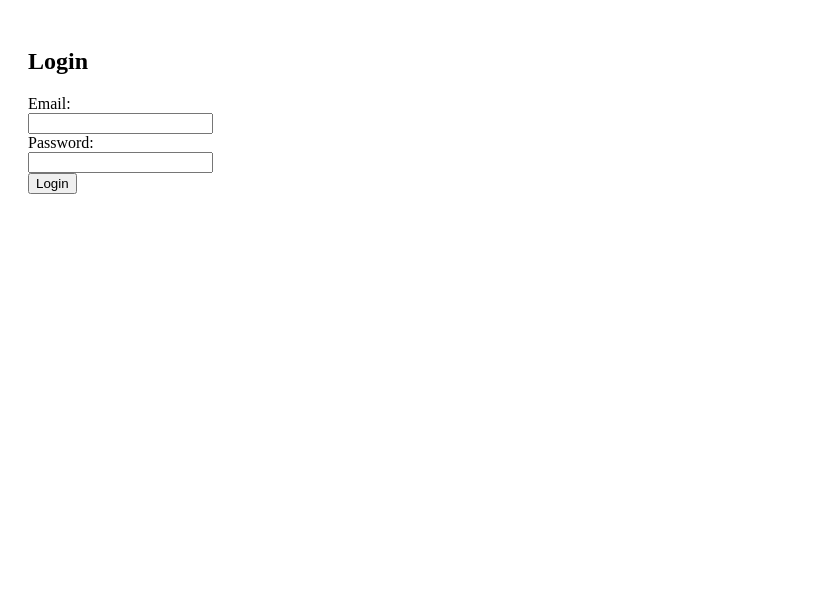
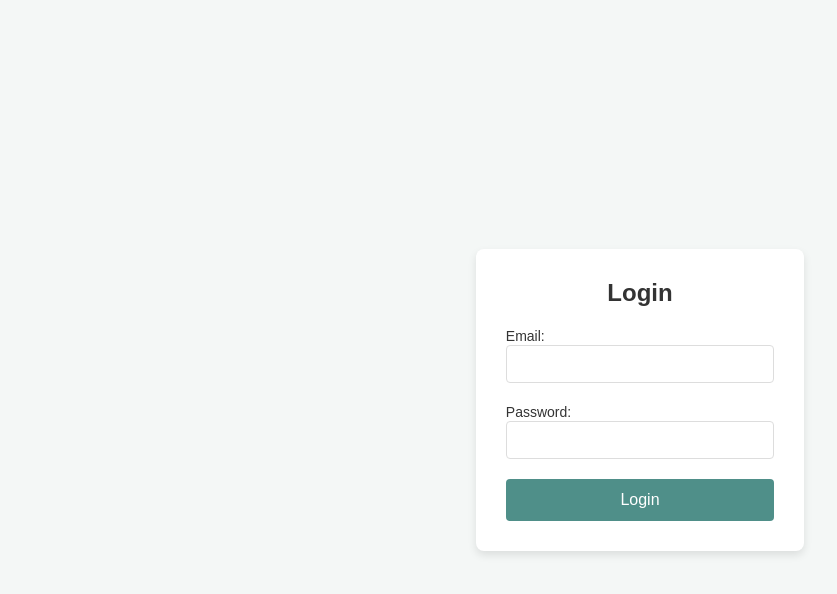
Before and after one commit to RinaKorca/Task-Manager, a React (Vite) app in the folder mern-task-manager/frontend/: page /login in a window 1280 px wide. Shown: the top 594 px of the page, without its empty margins (0-837 px from the left). Built offline with nearby package versions, Linux system fonts and the light colour scheme.

Commit message:
add some css styles for login and registration form

```diff
--- a/mern-task-manager/frontend/src/pages/Login.jsx
+++ b/mern-task-manager/frontend/src/pages/Login.jsx
@@ -1,6 +1,7 @@
 import { useState } from "react";
 import axios from "axios";
 import { useNavigate } from "react-router-dom";
+import "../styles/login.css";
 
 export default function Login() {
   const [formData, setFormData] = useState({ email: "", password: "" });
@@ -35,33 +36,39 @@ export default function Login() {
   };
 
   return (
-    <div style={{ padding: 20 }}>
-      <h2>Login</h2>
-      {error && <p style={{ color: "red" }}>{error}</p>}
-      <form onSubmit={handleSubmit}>
-        <div>
-          <label>Email:</label>
-          <br />
+    <div className="login-container">
+      <h2 className="login-heading">Login</h2>
+      {error && <p className="login-error">{error}</p>}
+      <form onSubmit={handleSubmit} className="login-form">
+        <div className="form-group">
+          <label htmlFor="email" className="form-label">
+            Email:
+          </label>
           <input
             type="email"
             name="email"
             value={formData.email}
             onChange={handleChange}
             required
+            className="form-input"
           />
         </div>
-        <div>
-          <label>Password:</label>
-          <br />
+        <div className="form-group">
+          <label htmlFor="password" className="form-label">
+            Password:
+          </label>
           <input
             type="password"
             name="password"
             value={formData.password}
             onChange={handleChange}
             required
+            className="form-input"
           />
         </div>
-        <button type="submit">Login</button>
+        <button type="submit" className="submit-button">
+          Login
+        </button>
       </form>
     </div>
   );
--- a/mern-task-manager/frontend/src/pages/Register.jsx
+++ b/mern-task-manager/frontend/src/pages/Register.jsx
@@ -1,6 +1,7 @@
 import { useState } from "react";
 import axios from "axios";
 import { useNavigate } from "react-router-dom";
+import "../styles/Register.css";
 
 export default function Register() {
   const [formData, setFormData] = useState({
@@ -34,44 +35,46 @@ export default function Register() {
   };
 
   return (
-    <div style={{ padding: 20 }}>
+    <div className="register-container">
       <h2>Register</h2>
-      {error && <p style={{ color: "red" }}>{error}</p>}
-      <form onSubmit={handleSubmit}>
-        <div>
+      {error && <p className="error">{error}</p>}
+      <form onSubmit={handleSubmit} className="register-form">
+        <div className="input-group">
           <label>Name:</label>
-          <br />
           <input
             type="text"
             name="name"
             value={formData.name}
             onChange={handleChange}
             required
+            className="input-field"
           />
         </div>
-        <div>
+        <div className="input-group">
           <label>Email:</label>
-          <br />
           <input
             type="email"
             name="email"
             value={formData.email}
             onChange={handleChange}
             required
+            className="input-field"
           />
         </div>
-        <div>
+        <div className="input-group">
           <label>Password:</label>
-          <br />
           <input
             type="password"
             name="password"
             value={formData.password}
             onChange={handleChange}
             required
+            className="input-field"
           />
         </div>
-        <button type="submit">Register</button>
+        <button type="submit" className="submit-btn">
+          Register
+        </button>
       </form>
     </div>
   );
--- /dev/null
+++ b/mern-task-manager/frontend/src/styles/Dashboard.css
@@ -0,0 +1,100 @@
+/* Dashboard.css */
+.dashboard-container {
+  max-width: 1200px;
+  margin: 20px auto;
+  padding: 20px;
+  background-color: #f9f9f9;
+  border-radius: 10px;
+  box-shadow: 0 4px 12px rgba(0, 0, 0, 0.1);
+}
+
+h2 {
+  text-align: center;
+  font-size: 2rem;
+  margin-bottom: 20px;
+  color: #333;
+}
+
+.task-form-container {
+  display: flex;
+  justify-content: center;
+  margin-bottom: 30px;
+}
+
+.task-form-container form {
+  width: 100%;
+  max-width: 600px;
+  background-color: #ffffff;
+  padding: 20px;
+  border-radius: 8px;
+  box-shadow: 0 4px 12px rgba(0, 0, 0, 0.1);
+}
+
+.task-list {
+  display: flex;
+  flex-wrap: wrap;
+  gap: 20px;
+  justify-content: space-around;
+}
+
+.task-item {
+  background-color: #ffffff;
+  padding: 15px;
+  width: 250px;
+  border-radius: 8px;
+  box-shadow: 0 4px 8px rgba(0, 0, 0, 0.1);
+  transition: transform 0.2s ease-in-out;
+}
+
+.task-item:hover {
+  transform: scale(1.05);
+}
+
+.task-item .task-info {
+  font-size: 14px;
+  margin-bottom: 10px;
+}
+
+.task-item .task-info strong {
+  color: #007bff;
+}
+
+.task-item .task-actions {
+  display: flex;
+  justify-content: space-between;
+  align-items: center;
+}
+
+.task-item .task-actions button {
+  padding: 5px 10px;
+  font-size: 14px;
+  border: none;
+  cursor: pointer;
+  transition: background-color 0.3s ease;
+}
+
+.task-item .task-actions button:hover {
+  background-color: #f1f1f1;
+}
+
+.task-item .task-actions button.delete-btn {
+  background-color: #ff3b30;
+  color: white;
+}
+
+.task-item .task-actions button.edit-btn {
+  background-color: #007bff;
+  color: white;
+}
+
+.task-item .task-actions input[type="checkbox"] {
+  transform: scale(1.3);
+  cursor: pointer;
+}
+
+.error-message {
+  color: red;
+  font-size: 14px;
+  margin-top: 10px;
+  text-align: center;
+}
--- /dev/null
+++ b/mern-task-manager/frontend/src/styles/Login.css
@@ -0,0 +1,85 @@
+/* Global styles for layout */
+* {
+  margin: 0;
+  padding: 0;
+  box-sizing: border-box;
+}
+
+body {
+  font-family: Arial, sans-serif;
+  background-color: #f4f7f6;
+  display: flex;
+  justify-content: center;
+  align-items: center;
+  height: 100vh;
+}
+
+/* Container for the login page */
+.login-container {
+  width: 100%;
+  max-width: 400px;
+  background-color: #fff;
+  padding: 30px;
+  border-radius: 8px;
+  box-shadow: 0 4px 8px rgba(0, 0, 0, 0.1);
+}
+
+.login-heading {
+  font-size: 24px;
+  font-weight: bold;
+  text-align: center;
+  margin-bottom: 20px;
+  color: #333;
+}
+
+/* Form styling */
+.login-form {
+  display: flex;
+  flex-direction: column;
+}
+
+.form-group {
+  margin-bottom: 20px;
+}
+
+.form-label {
+  font-size: 14px;
+  margin-bottom: 5px;
+  color: #333;
+}
+
+.form-input {
+  padding: 10px;
+  font-size: 14px;
+  border: 1px solid #ddd;
+  border-radius: 4px;
+  width: 100%;
+  outline: none;
+}
+
+.form-input:focus {
+  border-color: #4f8f89;
+}
+
+.submit-button {
+  padding: 12px;
+  font-size: 16px;
+  color: white;
+  background-color: #4f8f89;
+  border: none;
+  border-radius: 4px;
+  cursor: pointer;
+  transition: background-color 0.3s ease;
+}
+
+.submit-button:hover {
+  background-color: #3c6e64;
+}
+
+/* Error message styling */
+.login-error {
+  color: red;
+  font-size: 14px;
+  margin-bottom: 15px;
+  text-align: center;
+}
--- /dev/null
+++ b/mern-task-manager/frontend/src/styles/Register.css
@@ -0,0 +1,66 @@
+/* Register.css */
+
+.register-container {
+  width: 100%;
+  max-width: 400px;
+  margin: 0 auto;
+  padding: 40px;
+  background-color: #fff;
+  box-shadow: 0 4px 8px rgba(0, 0, 0, 0.1);
+  border-radius: 8px;
+}
+
+h2 {
+  text-align: center;
+  font-size: 24px;
+  margin-bottom: 20px;
+  color: #333;
+}
+
+.input-group {
+  margin-bottom: 15px;
+}
+
+.input-group label {
+  display: block;
+  font-size: 14px;
+  font-weight: bold;
+  color: #555;
+}
+
+.input-field {
+  width: 100%;
+  padding: 10px;
+  font-size: 16px;
+  border-radius: 5px;
+  border: 1px solid #ddd;
+  margin-top: 5px;
+}
+
+.input-field:focus {
+  border-color: #007bff;
+  outline: none;
+}
+
+.submit-btn {
+  width: 100%;
+  padding: 12px;
+  background-color: #4f8f89;
+  color: white;
+  font-size: 16px;
+  border: none;
+  border-radius: 5px;
+  cursor: pointer;
+  transition: background-color 0.3s ease;
+}
+
+.submit-btn:hover {
+  background-color: #3c6e64;
+}
+
+.error {
+  color: red;
+  font-size: 14px;
+  text-align: center;
+  margin-bottom: 20px;
+}
```
